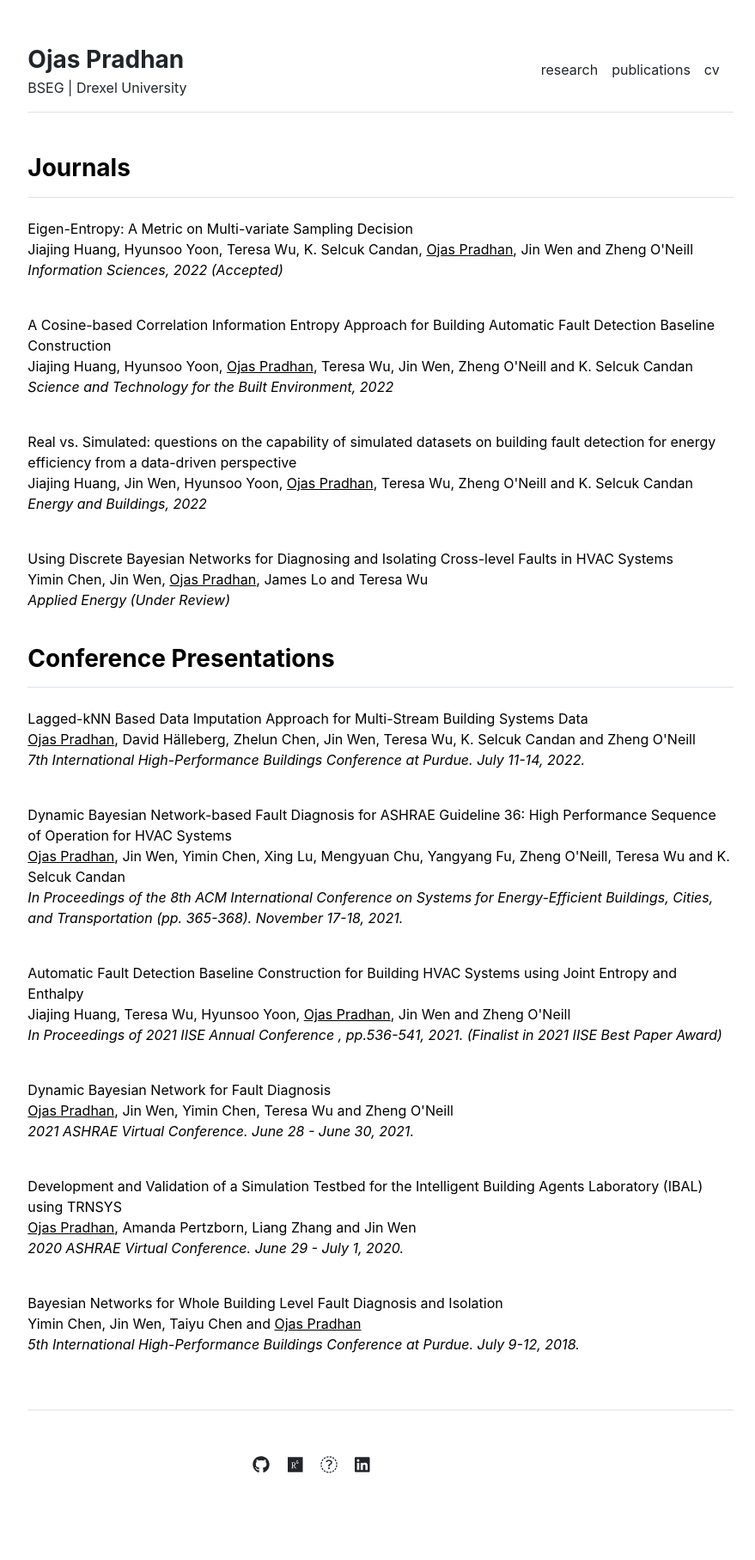
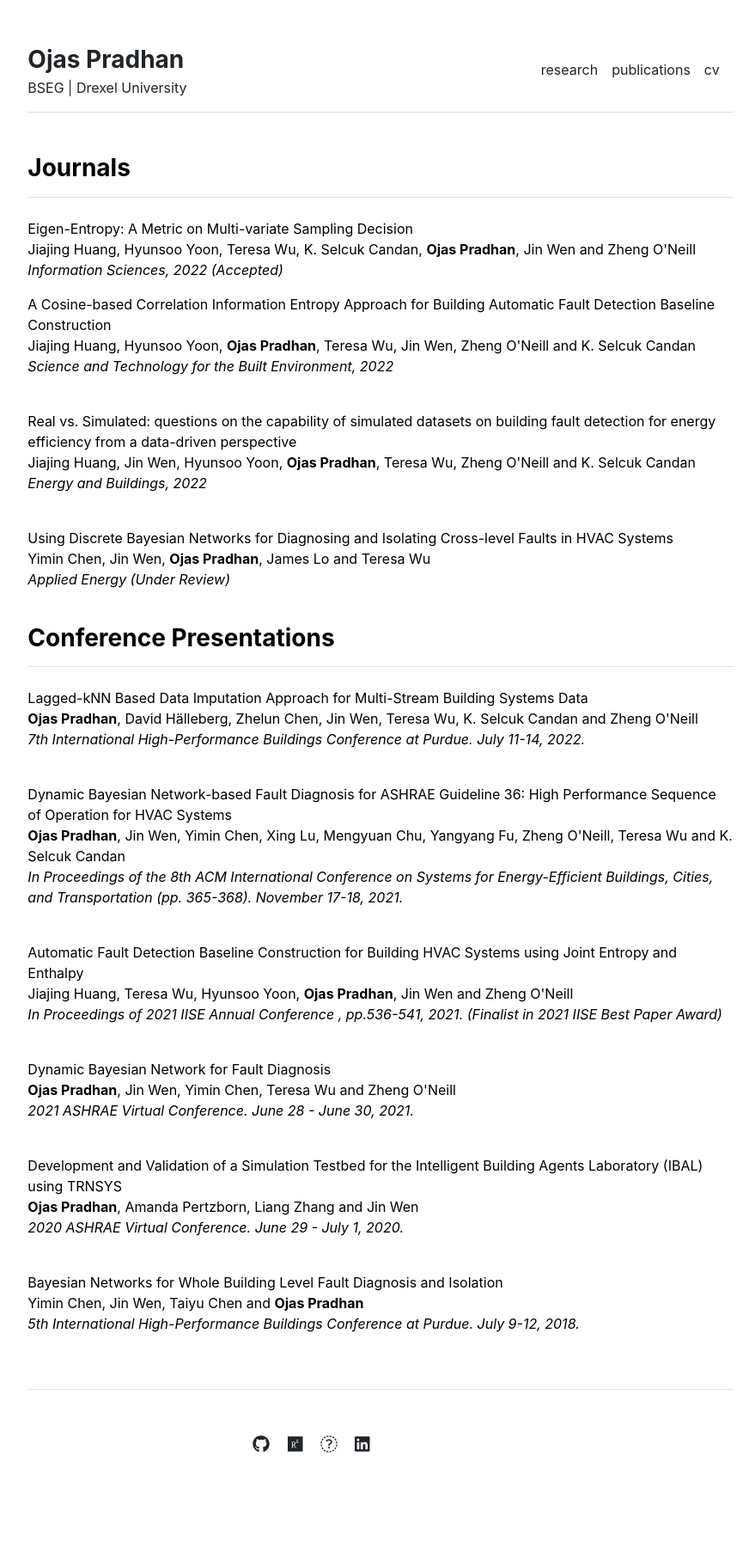
Before and after one commit to pradhanojas/pradhanojas.github.io, a Jekyll site: the page built from publications.md, in a window 1280 px wide. Shown: the whole page at 86% size, without its empty margins (197-1076 px from the left). Built offline with Jekyll 4.4.1, drawn with Linux system fonts in a browser that asks for light colours; after the commit the page ends 1791 px from its top, so only the background shows below that.

Commit message:
Update publications.html

```diff
--- a/_includes/publications.html
+++ b/_includes/publications.html
@@ -1,56 +1,55 @@
-<div class="row g-5 mb-3">
+<div class="row g-5 mb-5">
   <div>
     <h3 class="fw-bold border-bottom pb-3 mb-0"> Journals </h3>
     <br>
     <p>Eigen-Entropy: A Metric on Multi-variate Sampling Decision
-    <br>Jiajing Huang, Hyunsoo Yoon, Teresa Wu, K. Selcuk Candan, <u>Ojas Pradhan</u>, Jin Wen and Zheng O'Neill
+    <br>Jiajing Huang, Hyunsoo Yoon, Teresa Wu, K. Selcuk Candan, <b>Ojas Pradhan</b>, Jin Wen and Zheng O'Neill
     <br><em>Information Sciences, 2022 (Accepted)</em></p>
 
-    <br>
     <p>A Cosine-based Correlation Information Entropy Approach for Building Automatic Fault Detection Baseline Construction
-    <br>Jiajing Huang, Hyunsoo Yoon, <u>Ojas Pradhan</u>, Teresa Wu, Jin Wen, Zheng O'Neill and K. Selcuk Candan
+    <br>Jiajing Huang, Hyunsoo Yoon, <b>Ojas Pradhan</b>, Teresa Wu, Jin Wen, Zheng O'Neill and K. Selcuk Candan
     <br><em>Science and Technology for the Built Environment, 2022</em></p>
 
     <br>
     <p>Real vs. Simulated: questions on the capability of simulated datasets on building fault detection for energy efficiency from a data-driven perspective
-    <br>Jiajing Huang, Jin Wen, Hyunsoo Yoon, <u>Ojas Pradhan</u>, Teresa Wu, Zheng O'Neill and K. Selcuk Candan
+    <br>Jiajing Huang, Jin Wen, Hyunsoo Yoon, <b>Ojas Pradhan</b>, Teresa Wu, Zheng O'Neill and K. Selcuk Candan
     <br><em>Energy and Buildings, 2022</em></p>
 
     <br>
     <p>Using Discrete Bayesian Networks for Diagnosing and Isolating Cross-level Faults in HVAC Systems
-    <br>Yimin Chen, Jin Wen, <u>Ojas Pradhan</u>, James Lo and Teresa Wu
+    <br>Yimin Chen, Jin Wen, <b>Ojas Pradhan</b>, James Lo and Teresa Wu
     <br><em>Applied Energy (Under Review)</em></p>
 
     <br>
     <h3 class="fw-bold border-bottom pb-3 mb-0">Conference Presentations</h3>
     <br>
     <p>Lagged-kNN Based Data Imputation Approach for Multi-Stream Building Systems Data
-    <br><u>Ojas Pradhan</u>, David Hälleberg, Zhelun Chen, Jin Wen, Teresa Wu, K. Selcuk Candan and Zheng O'Neill
+    <br><b>Ojas Pradhan</b>, David Hälleberg, Zhelun Chen, Jin Wen, Teresa Wu, K. Selcuk Candan and Zheng O'Neill
     <br><em>7th International High-Performance Buildings Conference at Purdue. July 11-14, 2022.</em></p>
 
     <br>
     <p>Dynamic Bayesian Network-based Fault Diagnosis for ASHRAE Guideline 36: High Performance Sequence of Operation for HVAC Systems
-    <br><u>Ojas Pradhan</u>, Jin Wen, Yimin Chen, Xing Lu, Mengyuan Chu, Yangyang Fu, Zheng O'Neill, Teresa Wu and K. Selcuk Candan
+    <br><b>Ojas Pradhan</b>, Jin Wen, Yimin Chen, Xing Lu, Mengyuan Chu, Yangyang Fu, Zheng O'Neill, Teresa Wu and K. Selcuk Candan
     <br><em>In Proceedings of the 8th ACM International Conference on Systems for Energy-Efficient Buildings, Cities, and Transportation (pp. 365-368). November 17-18, 2021.</em></p>
 
     <br>
     <p>Automatic Fault Detection Baseline Construction for Building HVAC Systems using Joint Entropy and Enthalpy
-    <br>Jiajing Huang, Teresa Wu, Hyunsoo Yoon, <u>Ojas Pradhan</u>, Jin Wen and Zheng O'Neill
+    <br>Jiajing Huang, Teresa Wu, Hyunsoo Yoon, <b>Ojas Pradhan</b>, Jin Wen and Zheng O'Neill
     <br><em>In Proceedings of 2021 IISE Annual Conference , pp.536-541, 2021. (Finalist in 2021 IISE Best Paper Award)</em></p>
 
     <br>
     <p>Dynamic Bayesian Network for Fault Diagnosis
-    <br><u>Ojas Pradhan</u>, Jin Wen, Yimin Chen, Teresa Wu and Zheng O'Neill
+    <br><b>Ojas Pradhan</b>, Jin Wen, Yimin Chen, Teresa Wu and Zheng O'Neill
     <br><em>2021 ASHRAE Virtual Conference. June 28 - June 30, 2021.</em></p>
 
     <br>
     <p>Development and Validation of a Simulation Testbed for the Intelligent Building Agents Laboratory (IBAL) using TRNSYS
-    <br><u>Ojas Pradhan</u>, Amanda Pertzborn, Liang Zhang and Jin Wen
+    <br><b>Ojas Pradhan</b>, Amanda Pertzborn, Liang Zhang and Jin Wen
     <br><em>2020 ASHRAE Virtual Conference. June 29 - July 1, 2020.</em></p>
 
     <br>
     <p>Bayesian Networks for Whole Building Level Fault Diagnosis and Isolation
-    <br>Yimin Chen, Jin Wen, Taiyu Chen and <u>Ojas Pradhan</u>
+    <br>Yimin Chen, Jin Wen, Taiyu Chen and <b>Ojas Pradhan</b>
     <br><em>5th International High-Performance Buildings Conference at Purdue. July 9-12, 2018.</em></p>
   </div>
 </div>
```
